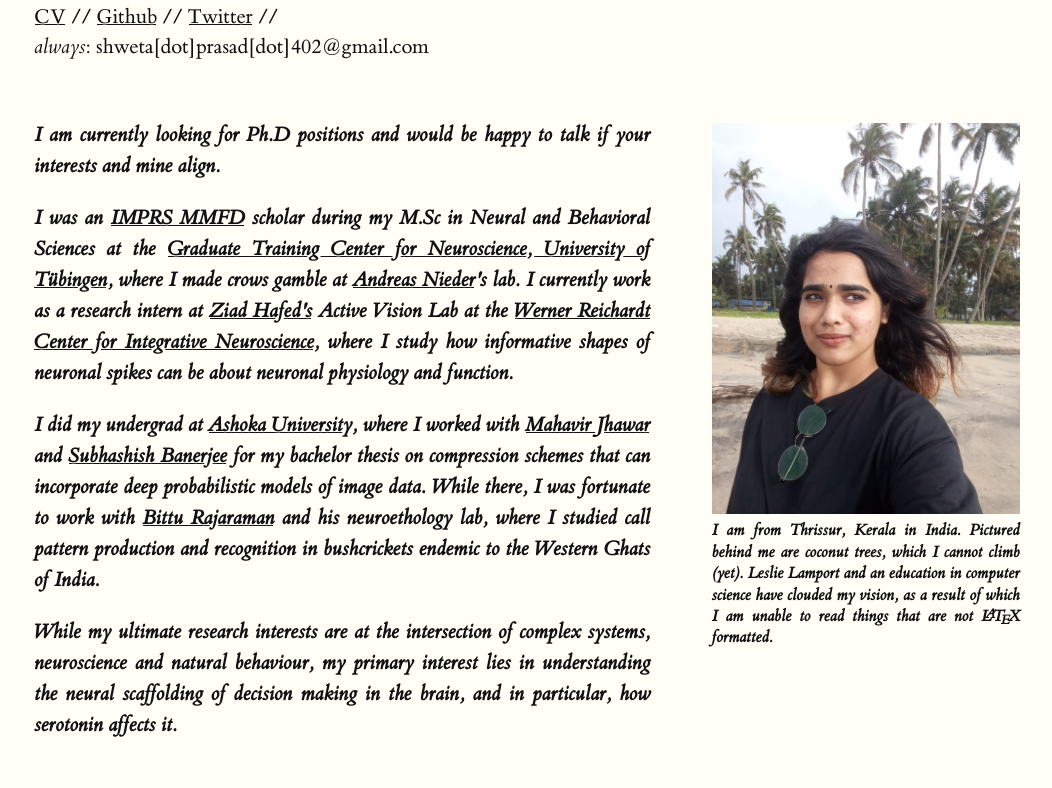
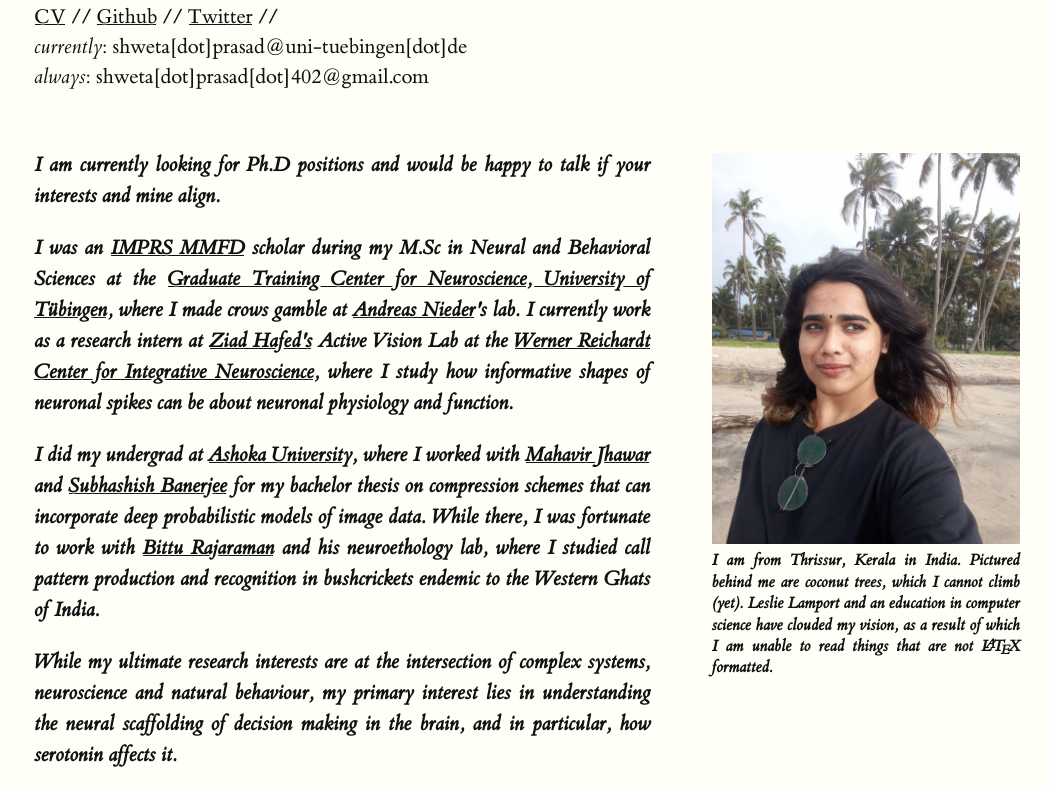
Before and after one commit to shw3ta/shw3ta.github.io, a website: page index.html in a window 1280 px wide. Shown: the part 212-1000 px from the top of the page, without its empty margins (126-1178 px from the left). Drawn offline with Linux system fonts and the light colour scheme.

Commit message:
new email added

```diff
--- a/index.html
+++ b/index.html
@@ -17,7 +17,7 @@
       <p><a href="assets/docs/Shweta_Prasad_CV.pdf">CV</a> // <a href="https://github.com/shw3ta">Github</a> // <a href="https://twitter.com/tundra_theraimy">Twitter</a> //
         <!-- <a href="https://scholar.google.com/citations?hl=en&view_op=list_works&gmla=AJsN-F6ma662dZahhSxXWh4usLcc9Y_4mLjlVZIydlL0F9lJgXde_tlP9Cws3dnoyrqppSz81tUGCG-RqawbVWHuOyy9PdPm3iZuxDLbCuYMem8YLzTQ1VA&user=HVZb-5oAAAAJ">Google Scholar</a> -->
         <br/>
-      <!-- <i>currently</i>: shweta[dot]prasad@student[dot]uni-tuebingen[dot]de<br/> -->
+      <i>currently</i>: shweta[dot]prasad@uni-tuebingen[dot]de<br/>
       <i>always</i>: shweta[dot]prasad[dot]402@gmail.com</p>
 
       <section>
```
